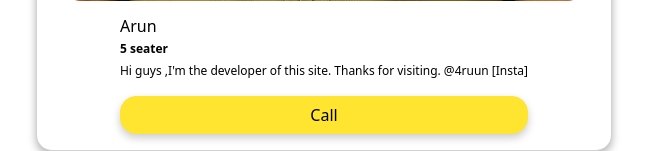
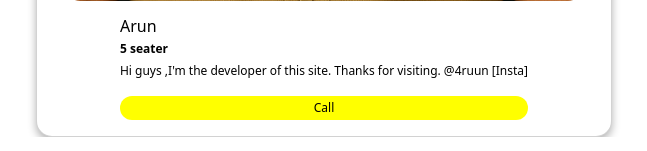
Before and after one commit to Arunmohankml/PickMeUp, a Django app: page /profiles in a window 1280 px wide. Shown: the part 1042-1193 px from the top of the page, without its empty margins (316-963 px from the left). Run offline with Django 5.2, Linux system fonts and the light colour scheme; data comes from the database, SQL or seed files in the repository.

Commit message:
Update profiles.html

```diff
--- a/autoapp/template/profiles.html
+++ b/autoapp/template/profiles.html
@@ -108,7 +108,7 @@ margin-top:5%;
         <p class="captain-auto"><b>{{ p.captain_auto}}</b></p>
         <p class="captain-bio">{{ p.captain_bio }}</p>
 
-        <a href="tel:{{ p.captain_number }}" class="btn btn-primary">Call</a>
+                  <button onclick="window.location.href='tel:{{ profile.captain_number }}'"  style="height:3vh; background-color:yellow; border:none; border-radius:3vh;" class="btn-primary">Call</button>
       </div>
 
     </div>
```
